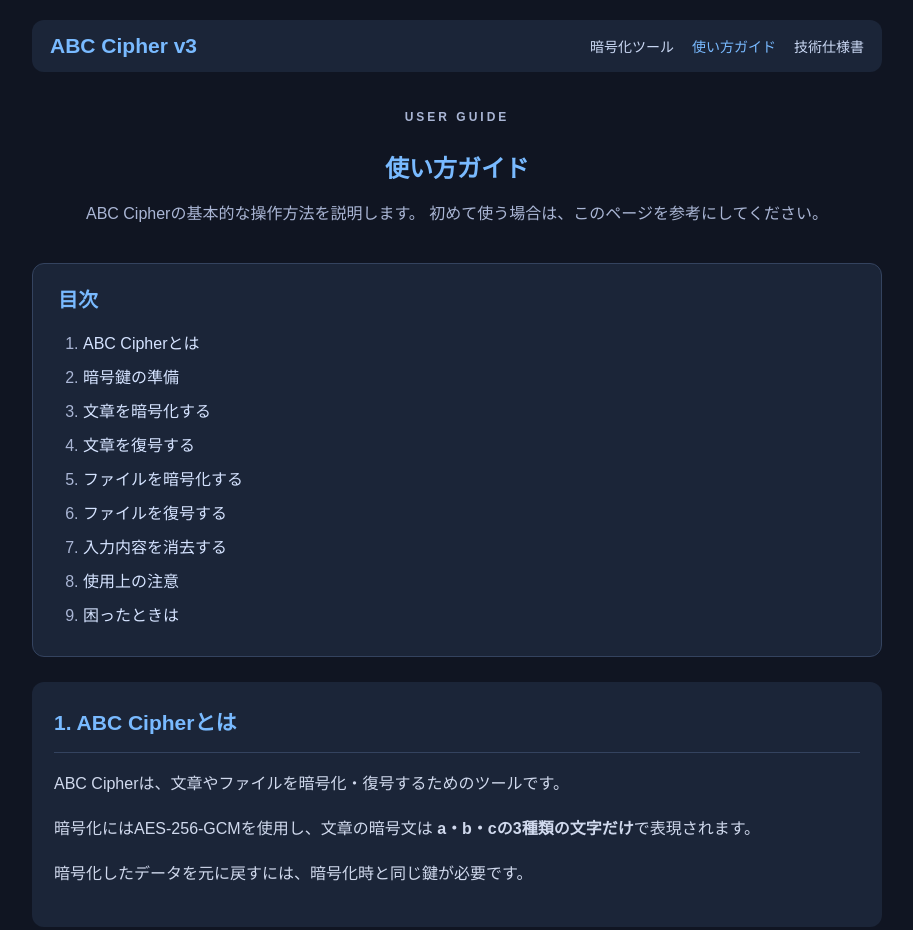
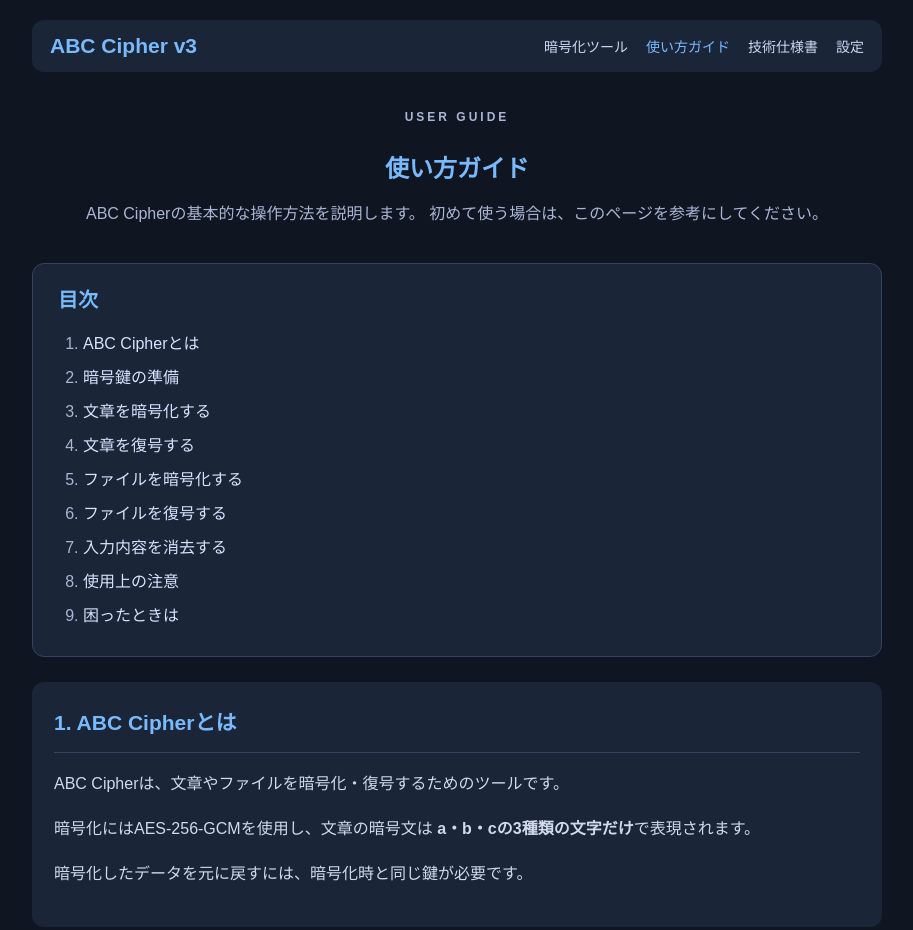
Before and after one commit to TheCrazyEscapeGameDevelopmentTeam/ABCCipher, a plain HTML site: page guide.html in a window 1280 px wide. Shown: the top 930 px of the page, without its empty margins (183-1096 px from the left). Drawn offline with Linux system fonts and the light colour scheme.

Commit message:
Update guide.html

```diff
--- a/guide.html
+++ b/guide.html
@@ -28,6 +28,7 @@
         <a href="index.html">暗号化ツール</a>
         <a href="guide.html" aria-current="page">使い方ガイド</a>
         <a href="specification.html">技術仕様書</a>
+        <a href="settings.html">設定</a>
       </nav>
     </div>
   </header>
```
